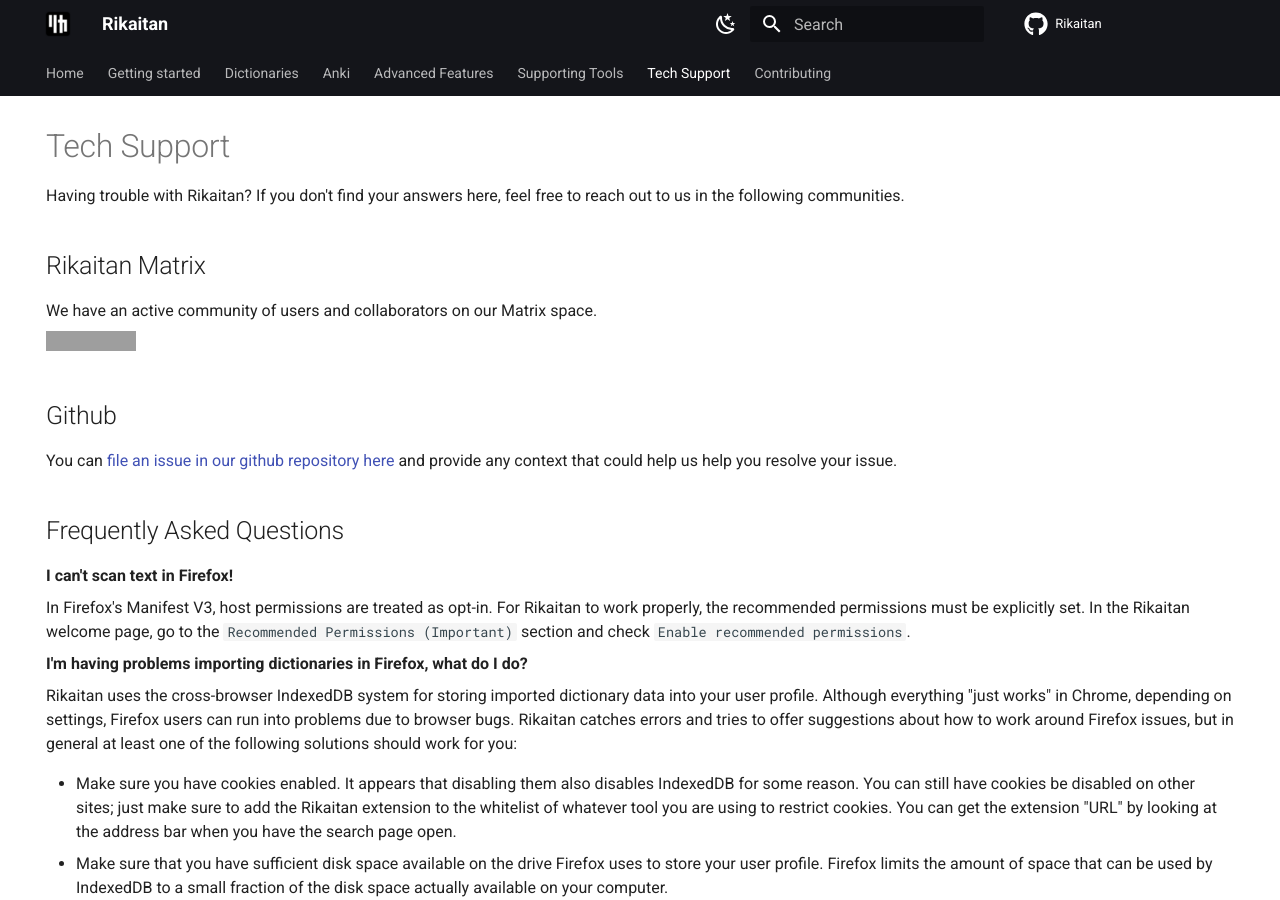
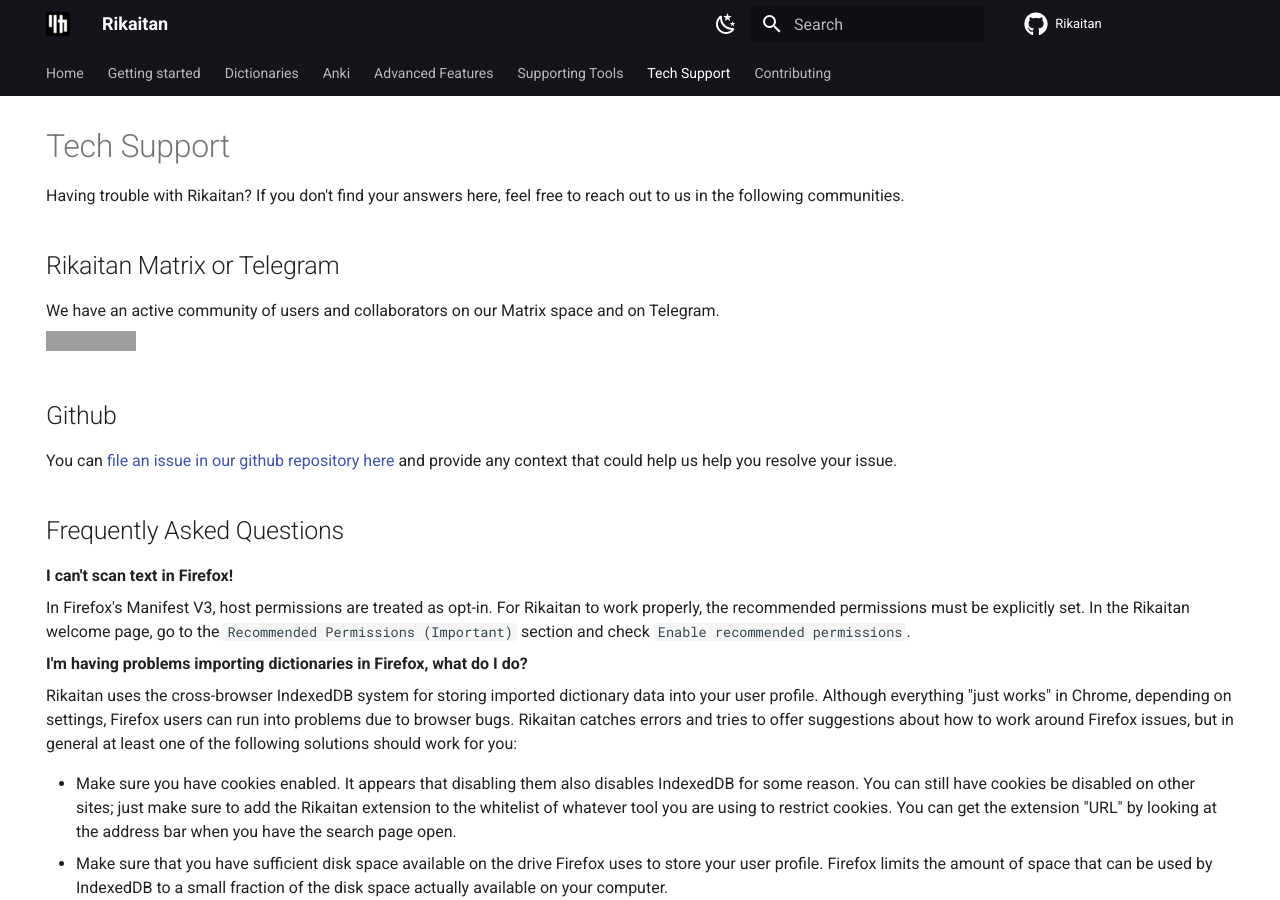
Before and after one commit to rikaitan/rikaitan.github.io, an MkDocs documentation site: the page built from docs/support/index.md, in a window 1280 px wide and 900 px high. Built offline with MkDocs 1.6.1 and Material for MkDocs 9.7.7, drawn with Linux system fonts in a browser that asks for light colours; comment, search, counter and statistics services are not loaded; grey boxes are pictures that could not be loaded.

Commit message:
change description

```diff
--- a/docs/support/index.md
+++ b/docs/support/index.md
@@ -7,9 +7,9 @@ hide:
 
 Having trouble with Rikaitan? If you don't find your answers here, feel free to reach out to us in the following communities.
 
-## Rikaitan Matrix
+## Rikaitan Matrix or Telegram
 
-We have an active community of users and collaborators on our Matrix space.
+We have an active community of users and collaborators on our Matrix space and on Telegram.
 
 [![](https://img.shields.io/badge/chat-join-green?style=for-the-badge&logo=Element&logoColor=green)](https://tatsumoto.neocities.org/blog/join-our-community)
 
```
